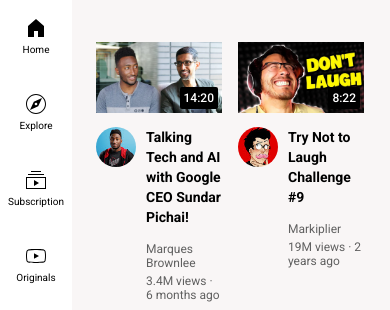
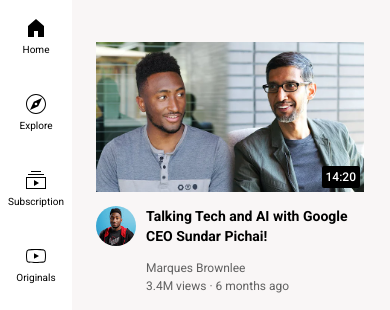
Before and after one commit to Rakshit-Bisht/Html_Css, a plain HTML site: page index.html in a window 390 px wide. Shown: the part 58-368 px from the top of the page. Drawn offline with Linux system fonts and the light colour scheme.

Commit message:
Update video.css

```diff
--- a/styles/video.css
+++ b/styles/video.css
@@ -42,7 +42,13 @@
 
 }
 
-@media (max-width: 750px){
+@media (max-width: 600px){
+    .video-grid{
+        grid-template-columns: 1fr;
+    }
+}
+
+@media (min-width: 601px) and (max-width: 750px){
     .video-grid{
         grid-template-columns: 1fr 1fr;
     }
```
